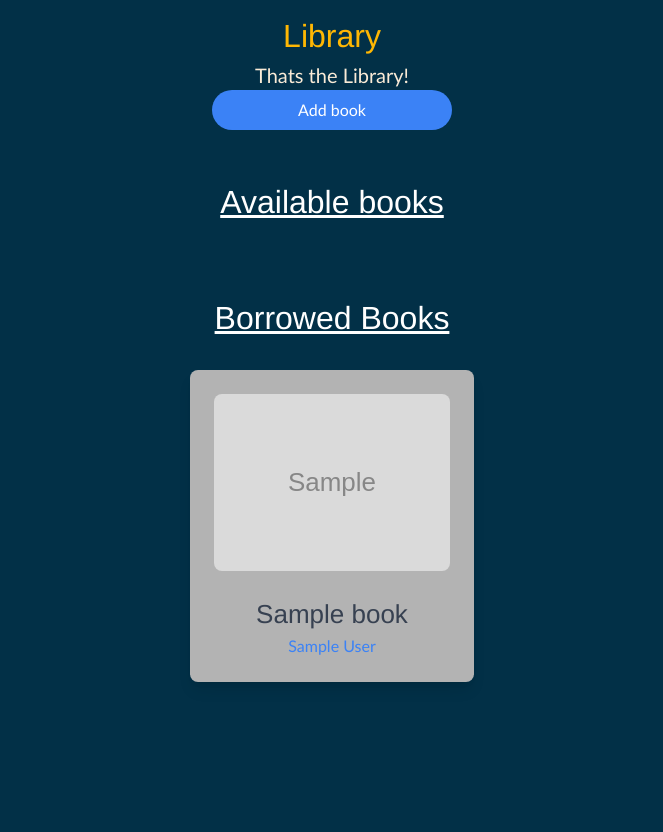
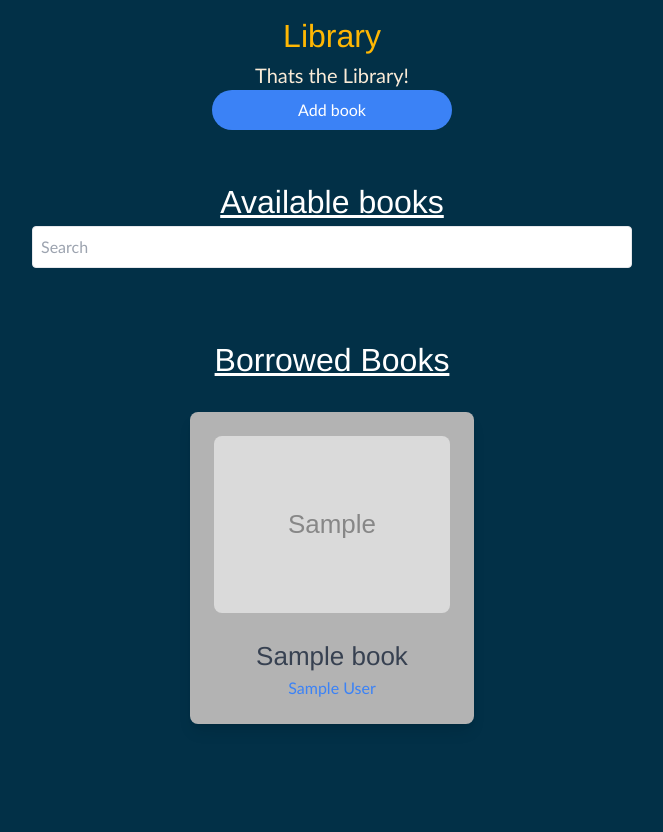
Before and after one commit to fsemke/library_website, a Flask app: page /library in a window 1280 px wide. Shown: the part 88-920 px from the top of the page, without its empty margins (308-971 px from the left). Before the commit the page ends 770 px from the top, so only its background shows below. Run offline with Flask 3, Linux system fonts and the light colour scheme; a user stored in the database is signed in; tables that the repository leaves empty hold one stand-in row (values such as "Sample post"); grey boxes marked "Sample" are stand-in pictures; some libraries are stand-ins or nearby versions.

Commit message:
search books

```diff
--- a/src/templates/library.html
+++ b/src/templates/library.html
@@ -21,11 +21,14 @@
   </div>
   {% endif %}
   <h1 class="text-white mt-12 underline">Available books</h1>
+  <div class="flex justify-center">
+    <input type="text" name="search" placeholder="Search" id="search" class="w-1/2 p-2 border rounded"></input>
+  </div>
   <div class="main_library">
 
     {% for book in available %}
 
-    <a href="{{ url_for('book_detail', book_id=book.id) }}">
+    <a href="{{ url_for('book_detail', book_id=book.id) }}" class="book-item">
       <div class="item p-2">
         <div class="bg-white px-6 py-6 rounded-lg shadow-lg text-center">
           <img src="{{ book['img_url'] }}" class="rounded-lg mb-6">
@@ -39,12 +42,30 @@
 
   </div>
 
+  <!-- Script to search in books -->
+  <script>
+    document.getElementById('search').addEventListener('input', function() {
+      var searchTerm = this.value.toLowerCase();
+      var books = document.querySelectorAll('.book-item');
+
+      console.log(searchTerm);
+      books.forEach(function(book) {
+        var title = book.querySelector('h2').textContent.toLowerCase();
+        if (title.includes(searchTerm)) {
+          book.style.display = '';
+        } else {
+          book.style.display = 'none';
+        }
+      });
+    });
+  </script>
+
   <h1 class="text-white mt-12 underline">Borrowed Books</h1>
   <div class="main_library">
 
     {% for book in not_available %}
 
-    <a href="{{ url_for('book_detail', book_id=book.id) }}">
+    <a href="{{ url_for('book_detail', book_id=book.id) }}" class="book-item">
       <div class="item p-2">
         <div class="bg-white px-6 py-6 rounded-lg shadow-lg text-center notAvailable">
           <img src="{{ book['img_url'] }}" class="rounded-lg mb-6">
```
